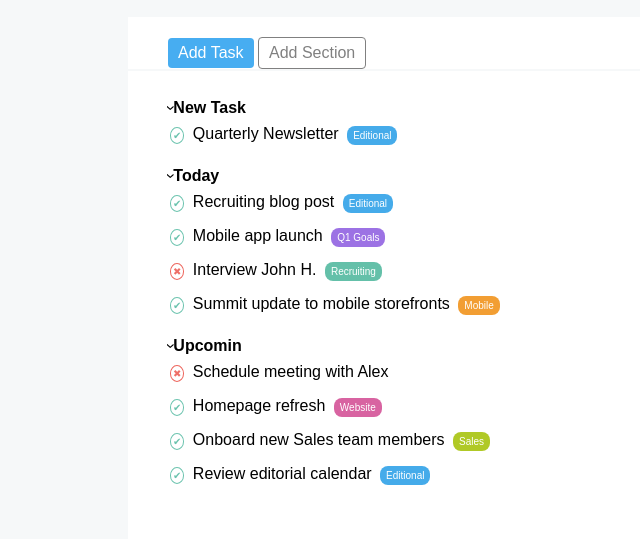
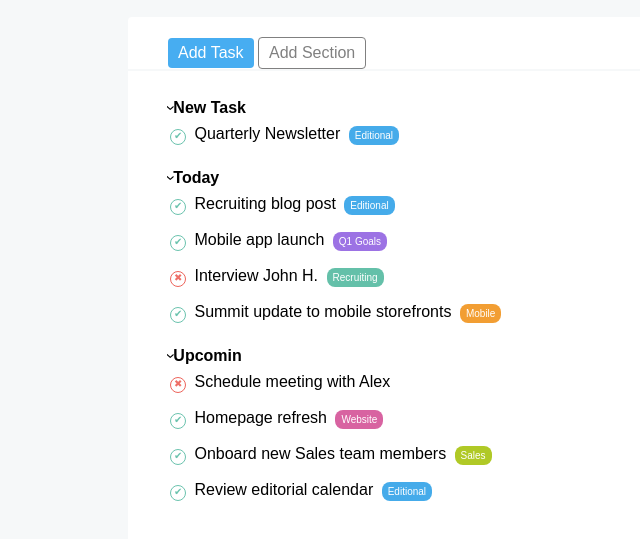
Before and after one commit to MarcoMechini/html-css-toboolist, a plain HTML site: page index.html in a window 1280 px wide. Shown: the part 57-596 px from the top of the page, without its empty margins (0-640 px from the left). Drawn offline with Linux system fonts and the light colour scheme.

Commit message:
refactoring: check and x radius

```diff
--- a/css/style.css
+++ b/css/style.css
@@ -51,6 +51,7 @@ main {
     margin: 0 auto;
     padding: 20px 40px;
     margin-top: 20px;
+    border-radius: 4px;
 }
 
 /* BTN SECTION */
@@ -109,11 +110,12 @@ main {
 }
 
 .bord-circ {
-    width: 10px;
-    height: 10px;
-    padding: 2px;
+    width: 16px;
+    height: 16px;
     font-size: 10px;
     border-radius: 50%;
+    padding-left: 3px;
+    display: inline-block;
 }
 
 /* LABELS */
```
